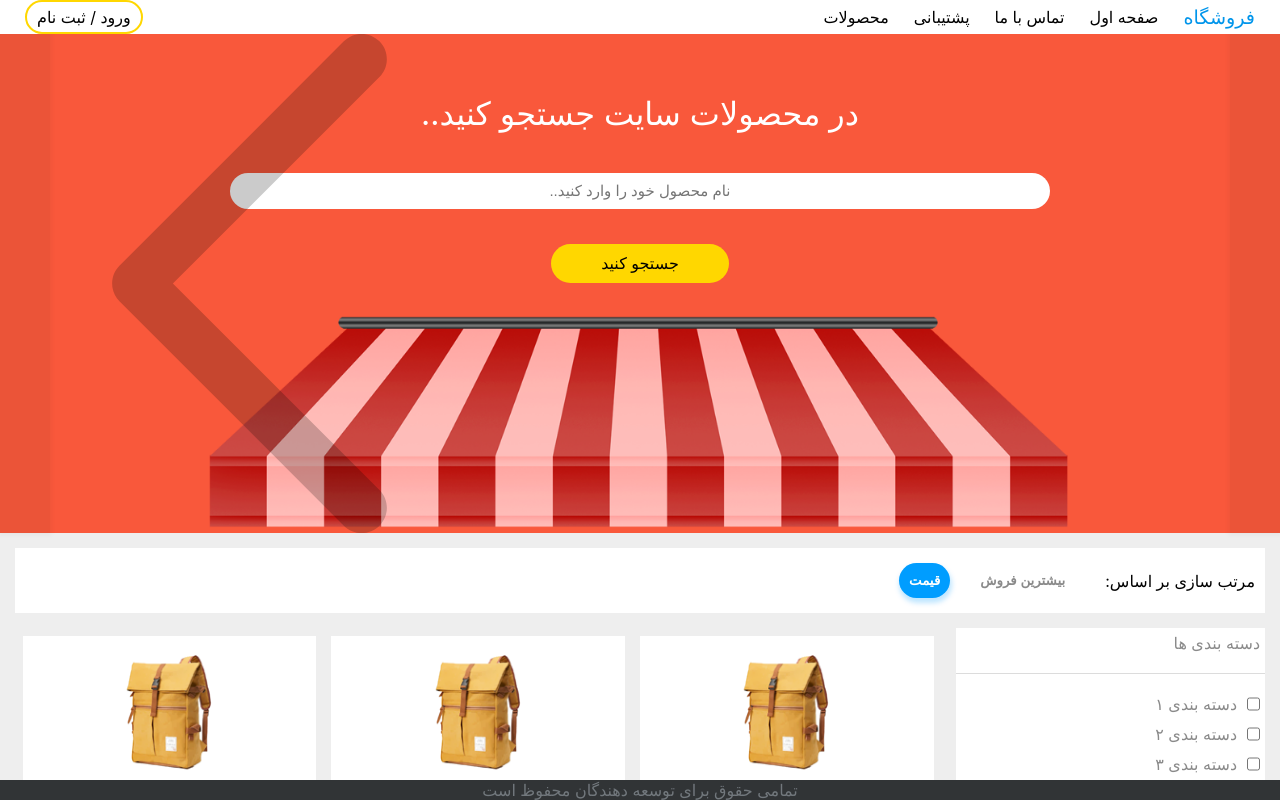
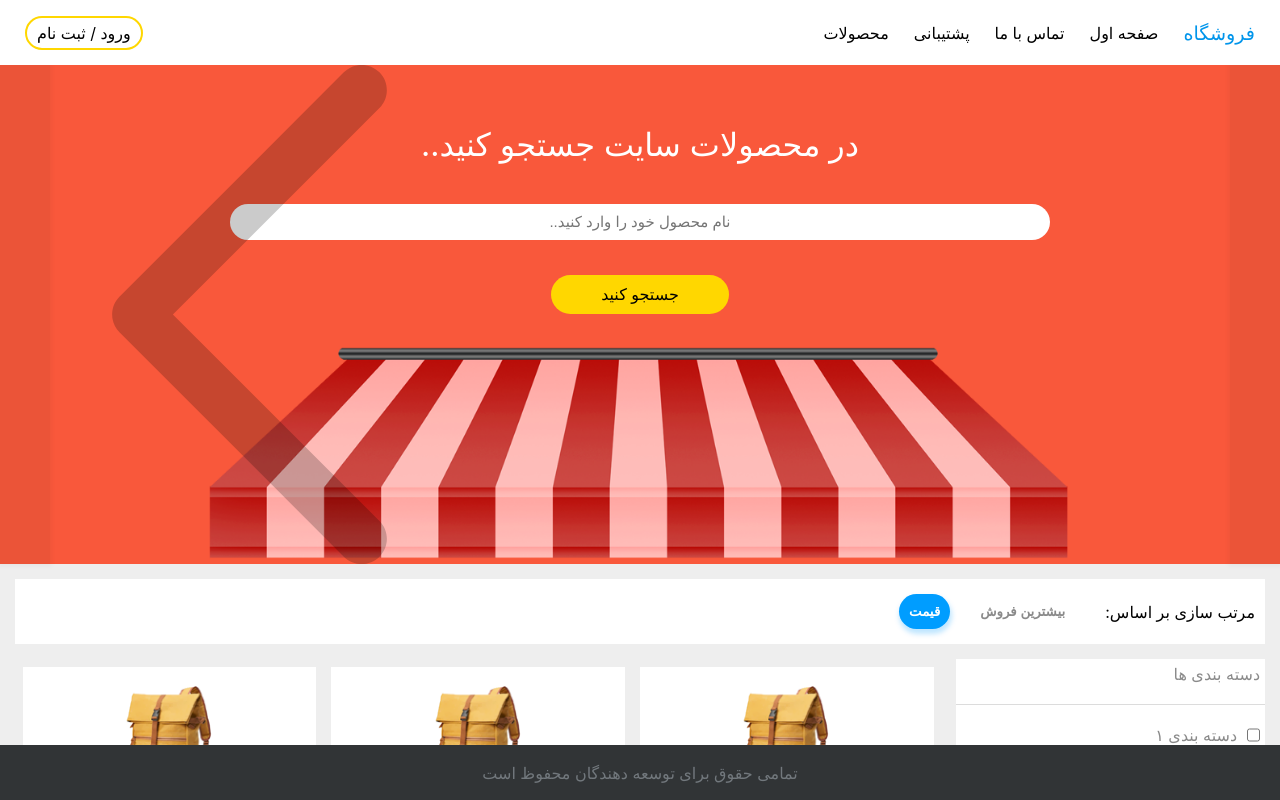
Before and after one commit to mohammadt444/IE, a React (Create React App) app in the folder frontend/: page / in a window 1280 px wide. Built offline with nearby package versions, Linux system fonts and the light colour scheme; a small style sheet from the web is missing.

Commit message:
fix: header and footer style fixed

```diff
--- a/frontend/src/app/main/components/footer/footer.jsx
+++ b/frontend/src/app/main/components/footer/footer.jsx
@@ -10,6 +10,7 @@ function Footer() {
         background: "rgb(49,52,54)",
         justifyContent: "center",
         alignItems: "center",
+        flexShrink: 0,
       }}
     >
       <p style={{ display: "flex", color: "rgb(114,120,125)" }}>
--- a/frontend/src/app/main/components/header/header.css
+++ b/frontend/src/app/main/components/header/header.css
@@ -5,6 +5,7 @@
   height: 65px;
   width: 100%;
   background: white;
+  flex-shrink: 0;
 }
 
 .header-wrapper {
```
